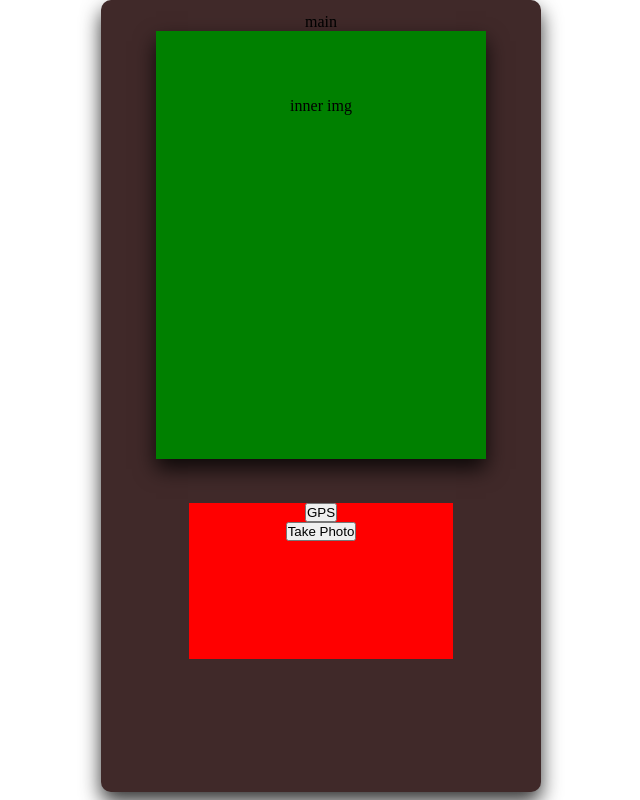
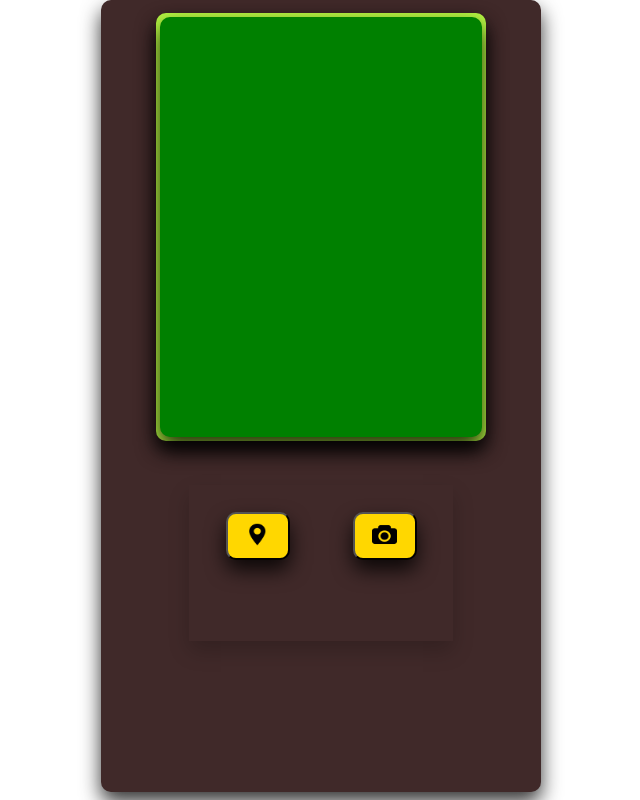
Before and after one commit to si3mshady/strayAwayFrontEnd, a website: page index.html in a window 1280 px wide. Shown: the whole page, without its empty margins (319-959 px from the left). Drawn offline with Linux system fonts and the light colour scheme.

Commit message:
updated scss and index.html

```diff
--- a/index.html
+++ b/index.html
@@ -10,13 +10,13 @@
 <body>
 
     <div class="mainframe">
-                main
+                <!-- main  -->
         <div class="mainframe__imageframe">
 
 
             <div class="mainframe__imageframe--img">
 
-                inner img
+                <!-- inner img                 -->
             </div>
         </div>
 
@@ -24,14 +24,20 @@
                 <div class="containerButtons__row">
 
                     <div class="containerButtons__row--col">
-                        <button>GPS</button>
+                        <button>
+                            <img src="./img/placeholder.png"
+                        </button>
+                        <!-- text -->
 
                     </div>
 
                     <div class="containerButtons__row--col">
-                        <button>Take Photo</button>
+                        <button><img src="./img/photo-camera-interface-symbol-for-button.png"</button>
+                        <!-- text -->
 
                     </div>
+
+                    <!-- NEED A DIV HERE TO OUTPUT coordinates! -->
 
 
                 </div>
--- a/sass/main.scss
+++ b/sass/main.scss
@@ -10,7 +10,6 @@ $green-shade-1: #b3f542;
 $green-shade-2: green;
 $dark-crimson-1: #402929;
 
-
 //https://cssgradient.io/
 .mainframe {
 
@@ -22,15 +21,14 @@ $dark-crimson-1: #402929;
     box-shadow:  0 10px 20px rgba(#000,.8);
     padding-top: 1%;
 
-    // & * {
-    //     box-shadow:  0 10px 20px rgba(#000,.82);
-    //     border-radius: 10px;
-    //     text-align: center;
-    //     padding: 1%;
-    // }
+    [class^="main" ] {
+        box-shadow:  0 10px 20px rgba(#000,.82);
+        border-radius: 10px;
+        text-align: center;
+        padding: 1%;
+    }
 
     &__imageframe {
-
             width:75%;
             height:55%;
             background-color: $green-shade-1;
@@ -42,31 +40,52 @@ $dark-crimson-1: #402929;
             padding-top: 20%;
             width:100%;
             height:100%;
-
         }
 
     }
     .containerButtons {
+        box-shadow:  0 10px 20px rgba(#000,.2);
         margin-top: 10%;
-        background-color: red;
+        background-color: $dark-crimson-1;
         width: 60%;
         height: 20%;
 
         &__row {
             margin: 0 auto;
             height: 100%;
-
+            width: 100%;
+            text-align: center;
 
             &--col {
 
-                &button {
-                    display: block;
-                    background-color:blue;
-                    width: calc((100% - 10px) / 2)
-                }
+                    margin-top: 10%;
+                    // background-color:orange;
+                    width: calc((100% - 30px) / 2);
+                    float: left;
+                    margin-left: 10px;
 
+                    & button {
+                        box-shadow:  0 10px 20px rgba(#000,.82);
+                        width: 4rem;
+                        height: 3rem;
+                        border-radius: 10px;
+                        background-color: gold;
+                        transition: all .3s;
 
+                        &:hover {
+                            transform: translateY(-2px);
+                            background-color: crimson;
+                        }
+                        &:focus {
+                            transform: translateY(-2px);
+                            background-color: blue;
+                        }
 
+                    }
+                    & img {
+                        width: 43%;
+                        height: 53%;
+                    }
             }
 
         }
```
Also changed, not shown: css/gps.svg (added), css/style.css, img/photo-camera-interface-symbol-for-button.png (added), img/photo-camera-interface-symbol-for-button.svg (added), img/placeholder.png (added).
